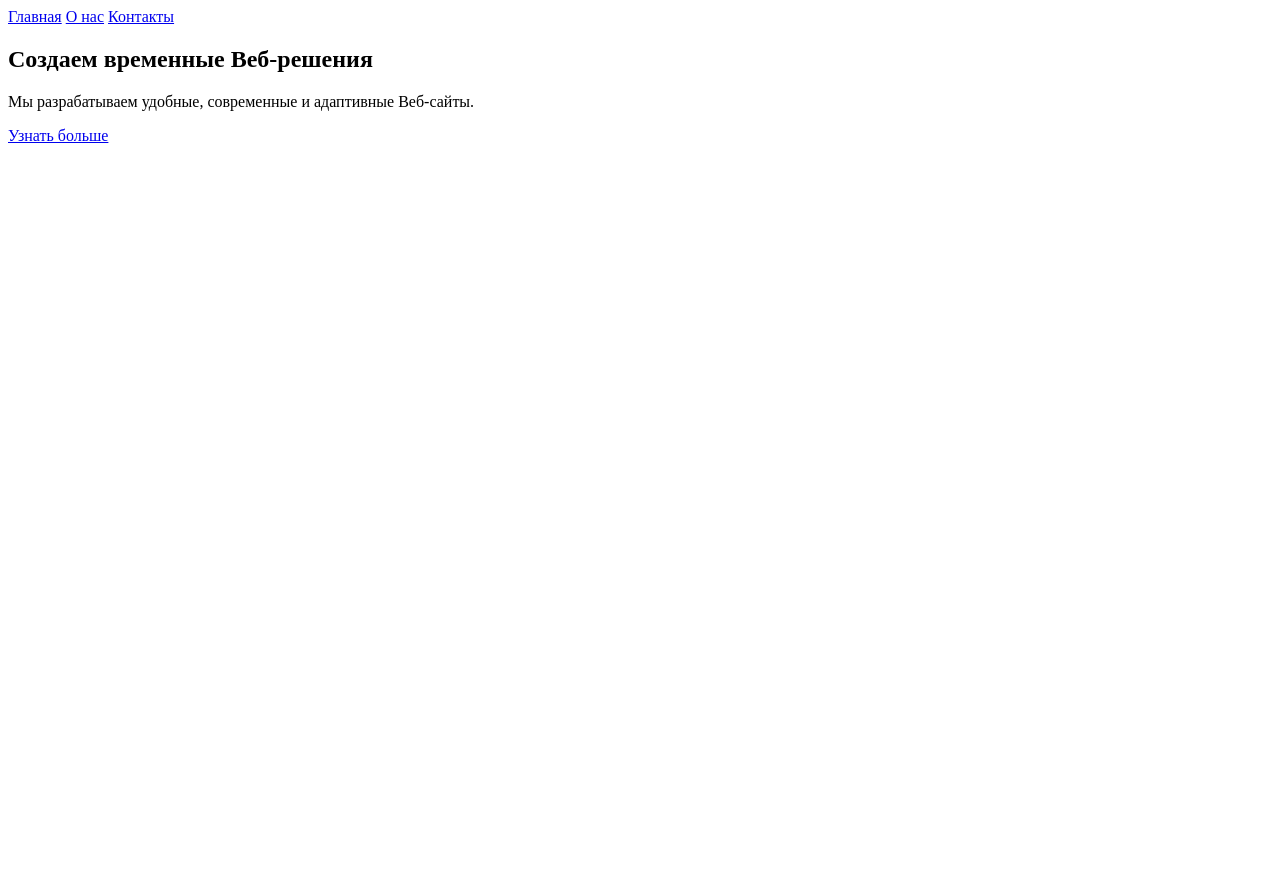
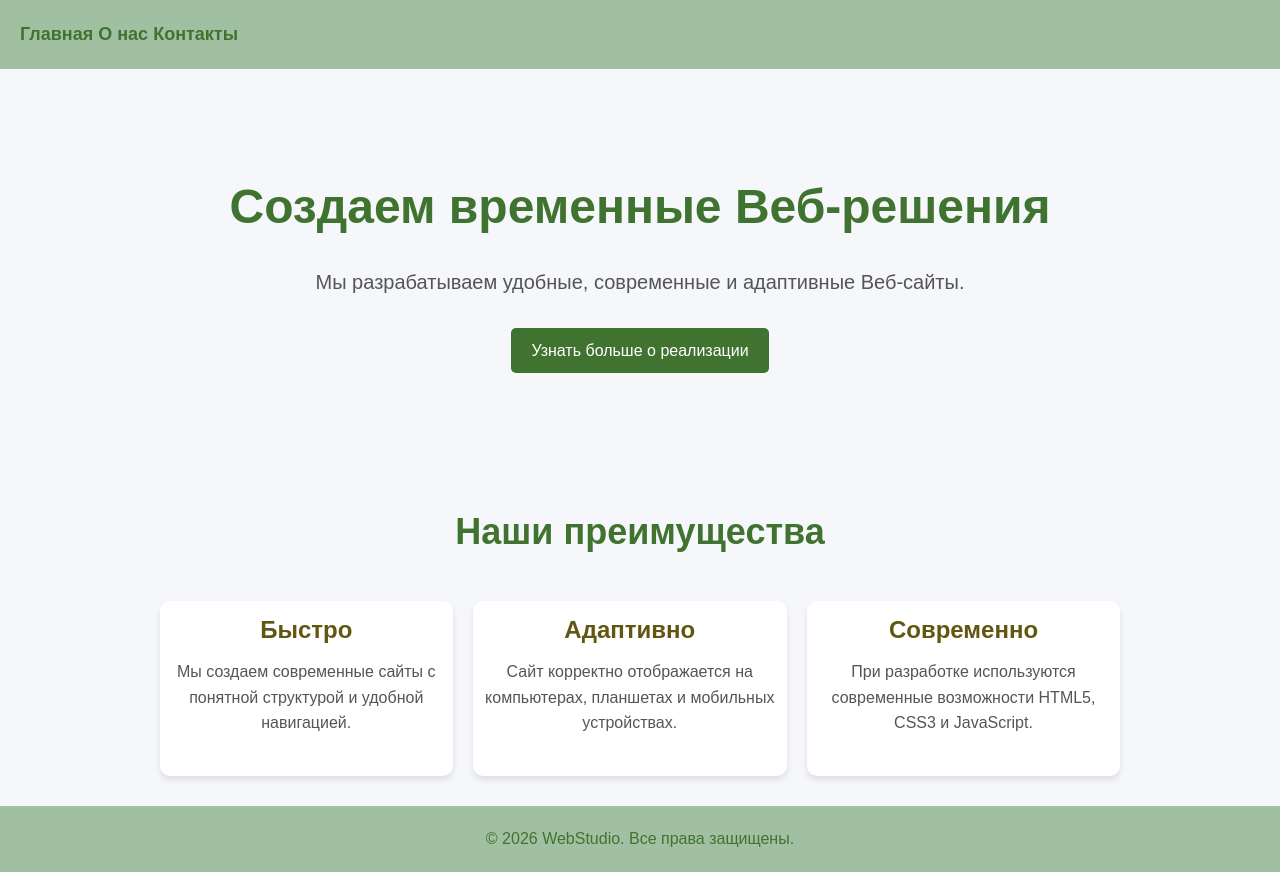
Before and after one commit to AmpiLima469/web-lab-1, a plain HTML site: page index.html in a window 1280 px wide. Before the commit the page ends 800 px from the top, so only its background shows below. Drawn offline with Linux system fonts and the light colour scheme.

Commit message:
CSS update

```diff
--- a/css/responsive.css
+++ b/css/responsive.css
@@ -0,0 +1,43 @@
+@media (max-width: 768px) {
+
+    nav {
+        gap: 15px;
+    }
+
+    nav a {
+        font-size: 16px;
+    }
+
+    section {
+        padding: 70px 20px;
+    }
+
+    h1 {
+        font-size: 36px;
+    }
+
+    section p {
+        font-size: 18px;
+    }
+}
+
+@media (max-width: 480px) {
+
+    nav {
+        flex-direction: column;
+        align-items: center;
+    }
+
+    h1 {
+        font-size: 30px;
+    }
+
+    section p {
+        font-size: 16px;
+    }
+
+    section a {
+        font-size: 16px;
+        padding: 12px 22px;
+    }
+}
--- a/css/style.css
+++ b/css/style.css
@@ -0,0 +1,114 @@
+* {
+    margin: 0;
+    padding: 0;
+    box-sizing: border-box;
+}
+
+body {
+    font-family: Arial, sans-serif;
+    background-color: #f5f7fA;
+    color: #222;
+    line-height: 1.6;
+    min-height: 100vh;
+    display: flex;
+    flex-direction: column;
+}
+
+main {
+    flex: 1;
+}
+
+header {
+    background-color: #a1c0a2;
+    padding: 20px ;
+}
+
+header nav {
+    font-size: 18px;
+}
+
+nav a{
+    color: #417330;
+    text-decoration: none;
+    font-weight: 600;
+    transition: 0.3s;
+}
+
+nav a:hover {
+    color: #38a834;
+}
+
+section {
+    max-width: 1000px;
+    margin: 0 auto;
+    padding: 100px 20px;
+    text-align: center;
+}
+
+h1 {
+    font-size: 48px;
+    margin-bottom: 20px;
+    color: #417330;
+}
+
+section p {
+    font-size: 20px;
+    margin-bottom: 30px;
+    color: #555;
+}
+
+section a {
+    display: inline-block;
+    padding: 10px 20px;
+    background-color: #417330;
+    color: #fff;
+    text-decoration: none;
+    border-radius: 5px;
+    transition: 0.3s;
+}
+
+section a:hover {
+    background-color: #38a834;
+}
+
+footer {
+    background-color: #a1c0a2;
+    padding: 20px;
+    text-align: center;
+    color: #417330;
+}
+
+.advantages {
+    padding: 30px 20px;
+}
+.advantages h2 {
+    font-size: 36px;
+    margin-bottom: 40px;
+    color: #417330;
+    text-align: center;
+}
+.advantages-list {
+    display: flex;
+    justify-content: center;
+    gap: 20px;
+}
+.advantage-card {
+    background-color: #fff;
+    padding: 10px;
+    border-radius: 10px;
+    box-shadow: 0 4px 6px rgba(0, 0, 0, 0.1);
+    text-align: center;
+    transition: transform 0.3s;
+}
+.advantage-card:hover {
+    transform: translateY(-5px);
+}
+.advantage-card h3 {
+    font-size: 24px;
+    margin-bottom: 10px;
+    color: #615612;
+}
+.advantage-card p {
+    font-size: 16px;
+    color: #555;
+}
--- a/index.html
+++ b/index.html
@@ -14,9 +14,9 @@
 
     <header>
         <nav>
-            <a href="index.html">Главная</a>
-            <a href="about.html">О нас</a>
-            <a href="contacts.html">Контакты</a>
+            <a href="./index.html">Главная</a>
+            <a href="./about.html">О нас</a>
+            <a href="./contacts.html">Контакты</a>
         </nav>
     </header>
 
@@ -29,13 +29,37 @@
                 и адаптивные Веб-сайты.
             </p>
 
-            <a href="about.html">Узнать больше</a>
+            <a href="https://github.com/AmpiLima469">
+                Узнать больше о реализации</a>
+
+        </section>
+        <section class="advantages">
+            <h2>Наши преимущества</h2>
+
+            <div class="advantages-list">
+                <article class="advantage-card">
+                    <h3>Быстро</h3>
+                    <p>Мы создаем современные сайты
+                        с понятной структурой и удобной навигацией.
+                    </p>
+                </article>
+                <article class="advantage-card">
+                    <h3>Адаптивно</h3>
+                    <p>Сайт корректно отображается на компьютерах,
+                         планшетах и мобильных устройствах.</p>
+                </article>
+                <article class="advantage-card">
+                    <h3>Современно</h3>
+                    <p>При разработке используются современные
+                        возможности HTML5, CSS3 и JavaScript.</p>
+                </article>
+            </div>
 
         </section>
     </main>
 
     <footer>
-
+        <p>© 2026 WebStudio. Все права защищены.</p>
     </footer>
 
     <script src="js/script.js"></script>
```
